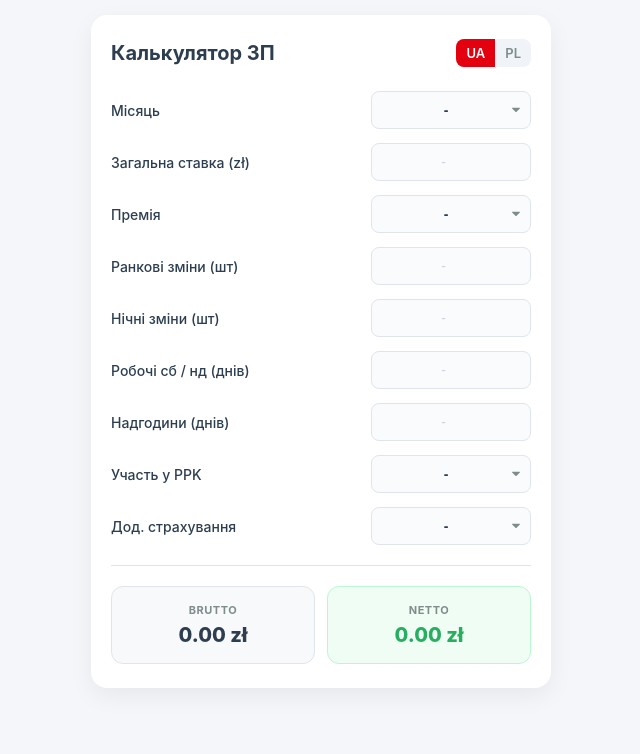
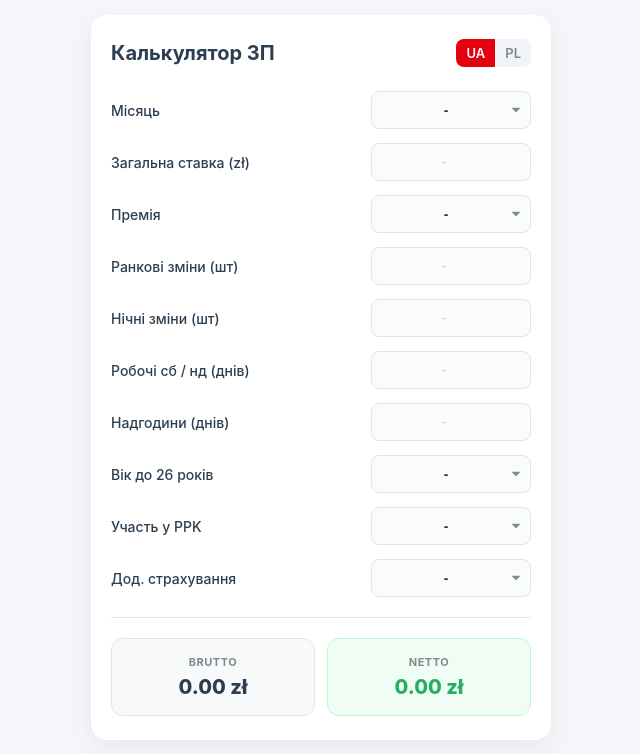
Before and after one commit to SaVoJ13/salary, a plain HTML site: page index.html in a window 1280 px wide. Both pictures are taken after a click on the element "UA". Shown: the whole page, without its empty margins (319-959 px from the left). Drawn offline with Linux system fonts and the light colour scheme.

Commit message:
Update index.html

```diff
--- a/index.html
+++ b/index.html
@@ -218,6 +218,15 @@
     </div>
 
     <div class="form-group">
+        <label id="lblUnder26">Вік до 26 років</label>
+        <select id="under26Select">
+            <option value="" disabled selected>-</option>
+            <option value="yes" id="optU26Yes">Так</option>
+            <option value="no" id="optU26No">Ні</option>
+        </select>
+    </div>
+
+    <div class="form-group">
         <label id="lblPPK">Участь у PPK</label>
         <select id="ppkSelect">
             <option value="" disabled selected>-</option>
@@ -254,14 +263,14 @@
         ua: {
             title: "Калькулятор ЗП", month: "Місяць", base: "Загальна ставка (zł)",
             bonus: "Премія", morning: "Ранкові зміни (шт)", night: "Нічні зміни (шт)",
-            weekend: "Робочі сб / нд (днів)", overtime: "Надгодини (днів)",
+            weekend: "Робочі сб / нд (днів)", overtime: "Надгодини (днів)", under26: "Вік до 26 років",
             ppk: "Участь у PPK", insurance: "Дод. страхування", yes: "Так", no: "Ні",
             months: ["Січень", "Лютий", "Березень", "Квітень", "Травень", "Червень", "Липень", "Серпень", "Вересень", "Жовтень", "Листопад", "Грудень"]
         },
         pl: {
             title: "Kalkulator Wypłaty", month: "Miesiąc", base: "Stawka podstawowa (zł)",
             bonus: "Premia", morning: "Poranne zmiany (szt)", night: "Nocne zmiany (szt)",
-            weekend: "Weekendy (dni)", overtime: "Nadgodziny (dni)",
+            weekend: "Weekendy (dni)", overtime: "Nadgodziny (dni)", under26: "Wiek poniżej 26 lat",
             ppk: "Uczestnictwo w PPK", insurance: "Dod. ubezpieczenie", yes: "Tak", no: "Nie",
             months: ["Styczeń", "Luty", "Marzec", "Kwiecień", "Maj", "Czerwiec", "Lipiec", "Sierpień", "Wrzesień", "Październik", "Listopad", "Grudzień"]
         }
@@ -298,9 +307,12 @@
         document.getElementById('lblNight').innerText = dict[lang].night;
         document.getElementById('lblWeekend').innerText = dict[lang].weekend;
         document.getElementById('lblOvertime').innerText = dict[lang].overtime;
+        document.getElementById('lblUnder26').innerText = dict[lang].under26;
         document.getElementById('lblPPK').innerText = dict[lang].ppk;
         document.getElementById('lblInsurance').innerText = dict[lang].insurance;
 
+        document.getElementById('optU26Yes').innerText = dict[lang].yes;
+        document.getElementById('optU26No').innerText = dict[lang].no;
         document.getElementById('optPpkYes').innerText = dict[lang].yes;
         document.getElementById('optPpkNo').innerText = dict[lang].no;
         document.getElementById('optInsYes').innerText = dict[lang].yes;
@@ -314,7 +326,6 @@
         const baseSalary = parseFloat(document.getElementById('baseSalary').value) || 0;
         const monthVal = document.getElementById('monthSelect').value;
 
-        // Зупиняємо розрахунок, якщо не введена ставка або не вибрано місяць
         if (baseSalary === 0 || monthVal === "") {
             document.getElementById('grossResult').innerText = '0.00 zł';
             document.getElementById('netResult').innerText = '0.00 zł';
@@ -333,6 +344,7 @@
         const weekendDays = parseInt(document.getElementById('weekendDays').value) || 0;
         const overtimeDays = parseFloat(document.getElementById('overtimeDays').value) || 0;
 
+        const isUnder26 = document.getElementById('under26Select').value === 'yes';
         const ppkActive = document.getElementById('ppkSelect').value === 'yes';
         const insuranceActive = document.getElementById('insuranceSelect').value === 'yes';
 
@@ -352,18 +364,18 @@
 
         const ppkEmployee = ppkActive ? (gross * 0.02) : 0;
 
-        const kup = 300.00;
-        const pitBase = Math.round(Math.max(0, healthBase - kup));
-        let nominalPit = (pitBase * 0.12) - 300.00;
-
-        const benefitExpense = 54.00;
-        let pit = Math.round(nominalPit) + benefitExpense;
-        pit = Math.max(0, pit);
+        let pit = 0;
+        if (!isUnder26) {
+            const kup = 300.00;
+            const pitBase = Math.round(Math.max(0, healthBase - kup));
+            let nominalPit = (pitBase * 0.12) - 300.00;
+            const benefitExpense = 54.00;
+            pit = Math.round(nominalPit) + benefitExpense;
+            pit = Math.max(0, pit);
+        }
 
         const insuranceDeduction = insuranceActive ? 36.70 : 0;
         const benefitDeduction = 30.25;
-
-        // Змінено на 15 zł згідно з вашим запитом
         const laundryBonus = 15.00;
 
         const net = gross - zus - nfz - pit - ppkEmployee - insuranceDeduction - benefitDeduction + laundryBonus;
```
